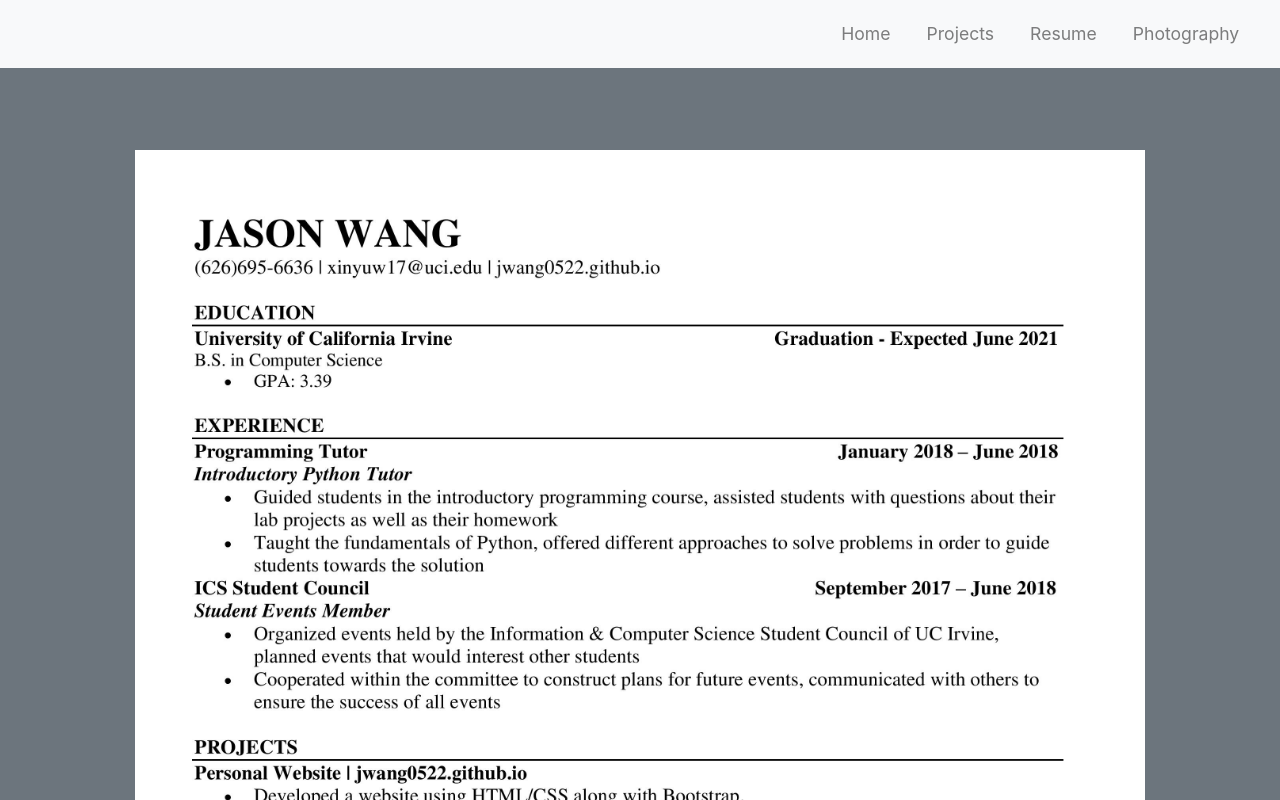
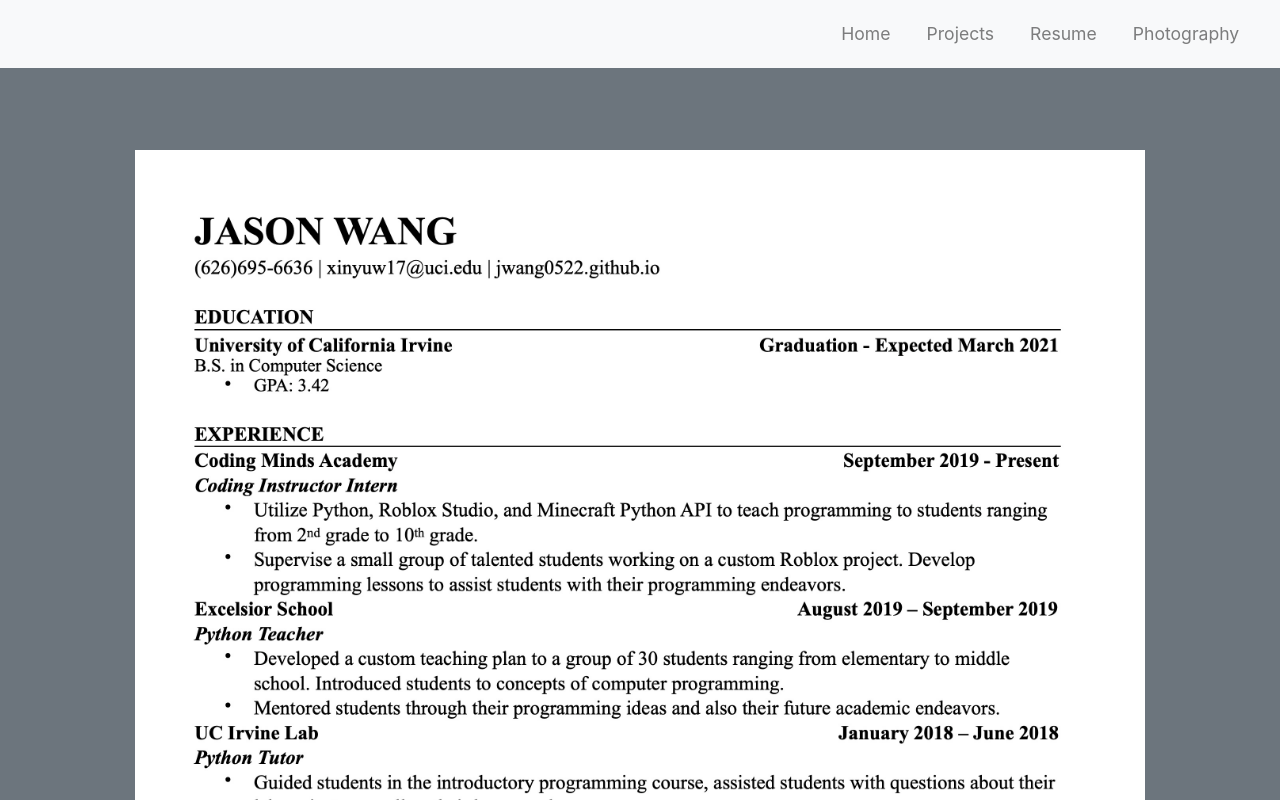
Before and after one commit to jwang0522/jwang0522.github.io, a plain HTML site: page resume.html in a window 1280 px wide. Shown: the top 800 px of the page. Drawn offline with nearby package versions, Linux system fonts and the light colour scheme.

Commit message:
Updated Resume
Winter 2020 Resume Added

```diff
--- a/resume.html
+++ b/resume.html
@@ -43,7 +43,7 @@
 
         <div class="container-fluid bg-secondary" style="padding:150px">
             <div class="row justify-content-center align-items-center h-100">
-                <img src="images/Wang_Jason_Resume.jpg" height="100%" width="100%">
+                <img src="images/Jason_Wang_Resume_Winter2020.jpg" height="100%" width="100%">
             </div>
         </div>
         <!-- Coming Soon
```
Also changed, not shown: images/Jason_Wang_Resume_Winter2020.jpg (added), images/Wang_Jason_Resume.jpg (deleted), 2 other files.
